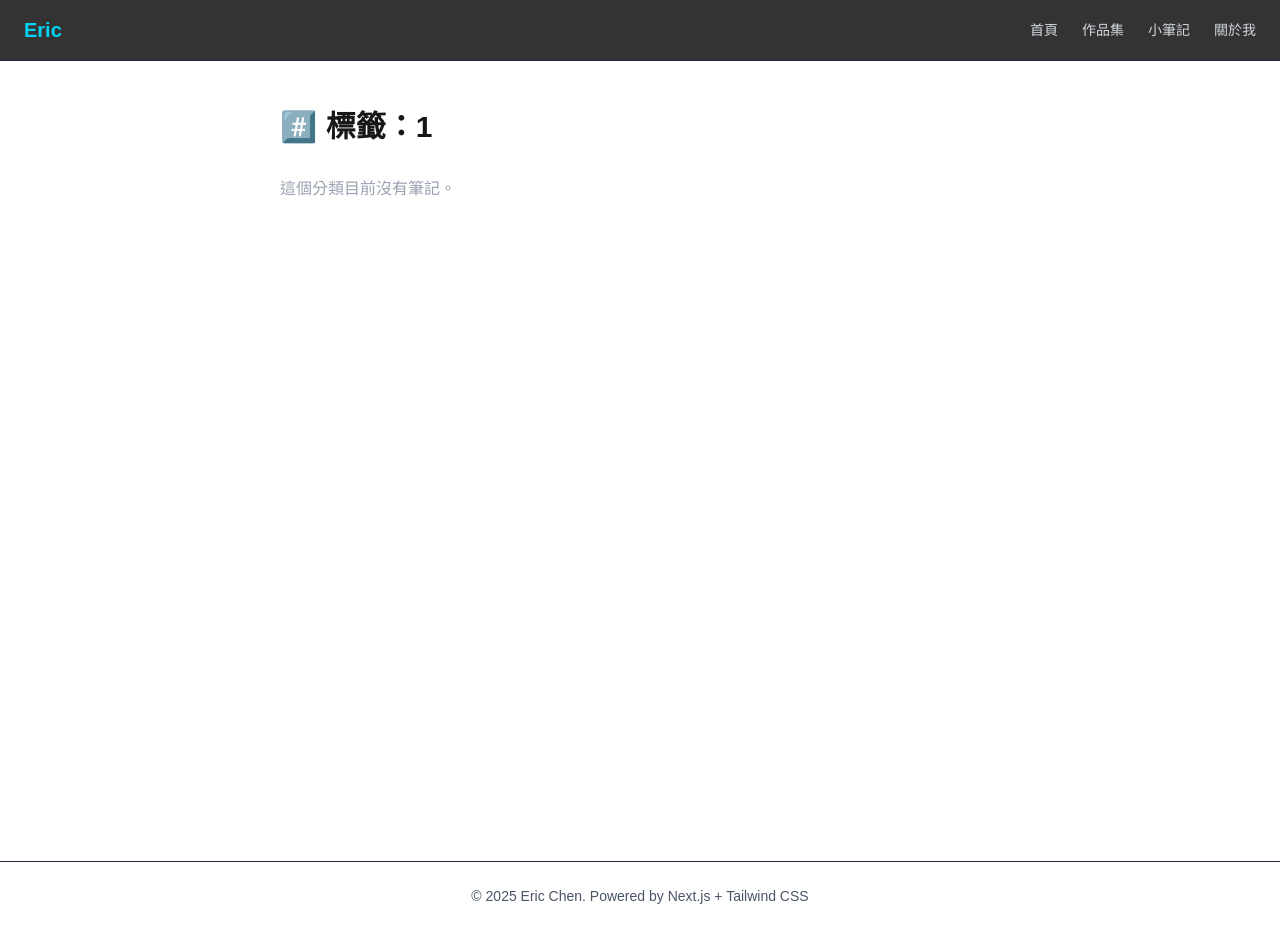
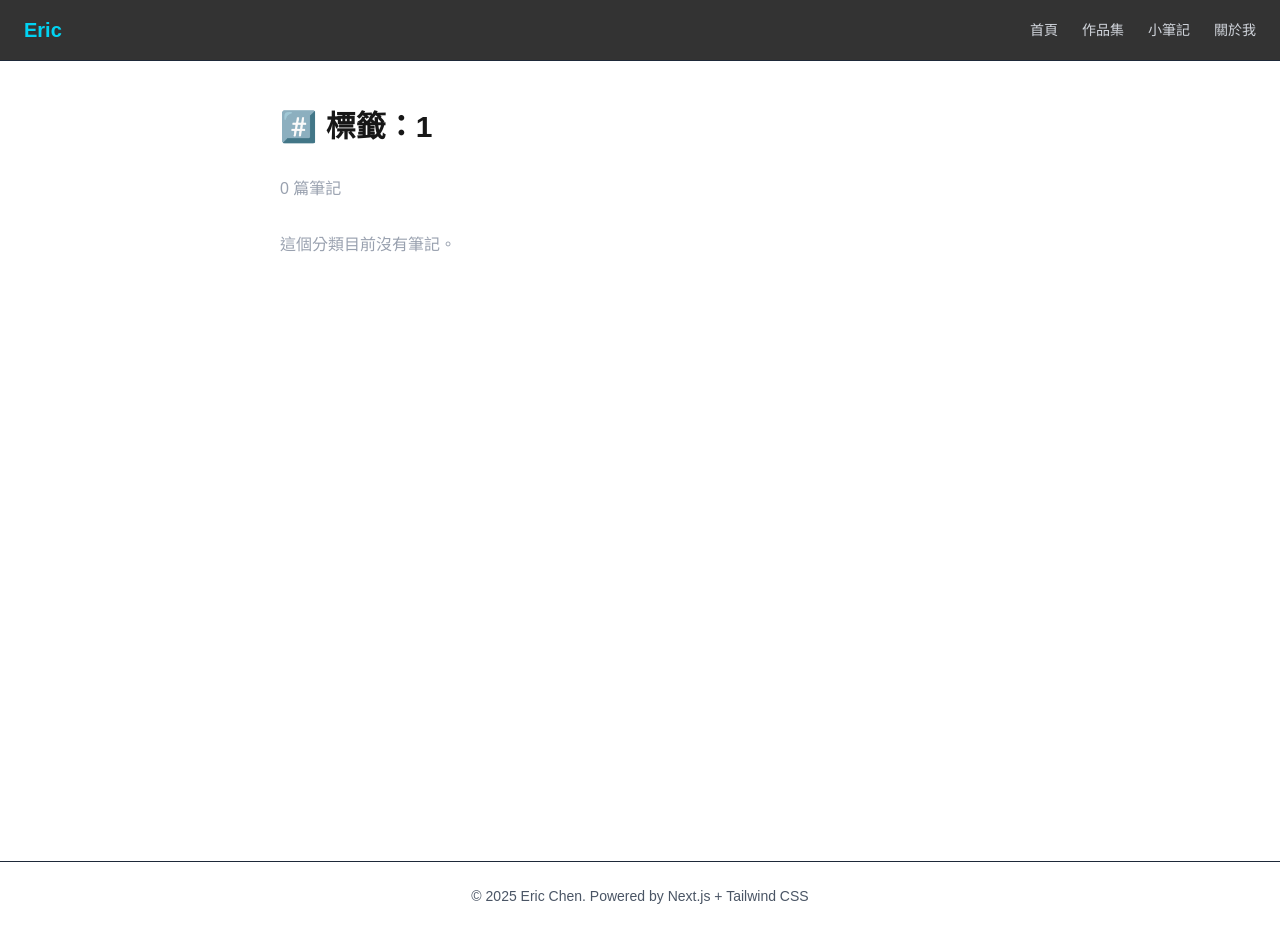
Before and after one commit to 54hanyi/ericchen-website-pro, a Next.js app: page /tags/1 in a window 1280 px wide. Built offline with nearby package versions, Linux system fonts and the light colour scheme.

Commit message:
feat(tags): 新增 tags/[tag] 頁面，支援標籤分類瀏覽

```diff
--- a/app/tags/[tag]/page.tsx
+++ b/app/tags/[tag]/page.tsx
@@ -1,23 +1,29 @@
 import { getAllNotes } from '@/utils/getAllNotes'
 import Link from 'next/link'
 
+export const dynamic = 'force-dynamic'
+
 export default async function TagPage({ params }: { params: { tag: string } }) {
+  const { tag } = params
   const allNotes = await getAllNotes()
-  const filtered = allNotes.filter((note) => note?.tags?.includes(params.tag))
+  const filteredNotes = allNotes.filter((note) =>
+    Array.isArray(note.tags) && note.tags.includes(tag)
+  )
 
   return (
     <section className="max-w-3xl mx-auto px-6 py-12">
-      <h1 className="text-3xl font-bold mb-8">#️⃣ 標籤：{params.tag}</h1>
+      <h1 className="text-3xl font-bold mb-8">#️⃣ 標籤：{tag}</h1>
+      <p className="text-gray-400 mb-8">{filteredNotes.length} 篇筆記</p>
 
-      {filtered.length === 0 ? (
+      {filteredNotes.length === 0 ? (
         <p className="text-gray-400">這個分類目前沒有筆記。</p>
       ) : (
         <ul className="space-y-6">
-          {filtered.map((note) => (
+          {filteredNotes.map((note) => (
             <li key={note.slug} className="border-b border-gray-700 pb-4">
               <Link href={`/notes/${note.slug}`}>
                 <h2 className="text-xl font-semibold text-cyan-400 hover:underline">
-                  {String(note.title ?? '')}
+                  {note.title}
                 </h2>
               </Link>
               <p className="text-gray-400 text-sm mt-1">{note.description}</p>
```
